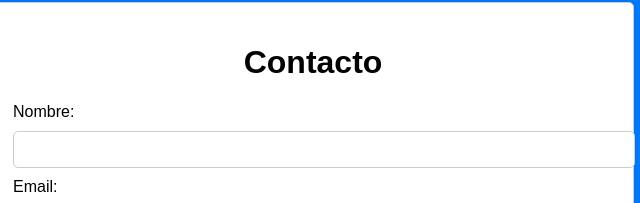
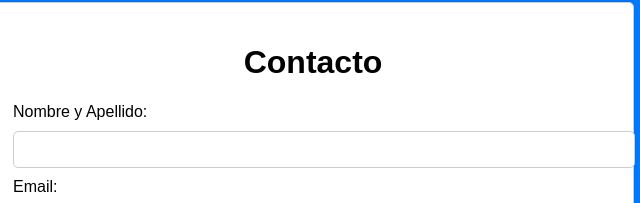
Before and after one commit to caosfqdeveloper/Veterinaria, a plain HTML site: page contact.html in a window 1280 px wide. Shown: the part 120-323 px from the top of the page, 327-967 px from the left. Drawn offline with Linux system fonts and the light colour scheme.

Commit message:
contacto
y apellido

```diff
--- a/contact.html
+++ b/contact.html
@@ -28,7 +28,7 @@
     <div class="container">
         <h1>Contacto</h1>
         <form action="submit_form.php" method="POST">
-            <label for="name">Nombre:</label>
+            <label for="name">Nombre y Apellido:</label>
             <input type="text" id="name" name="name" required>
 
             <label for="email">Email:</label>
```
